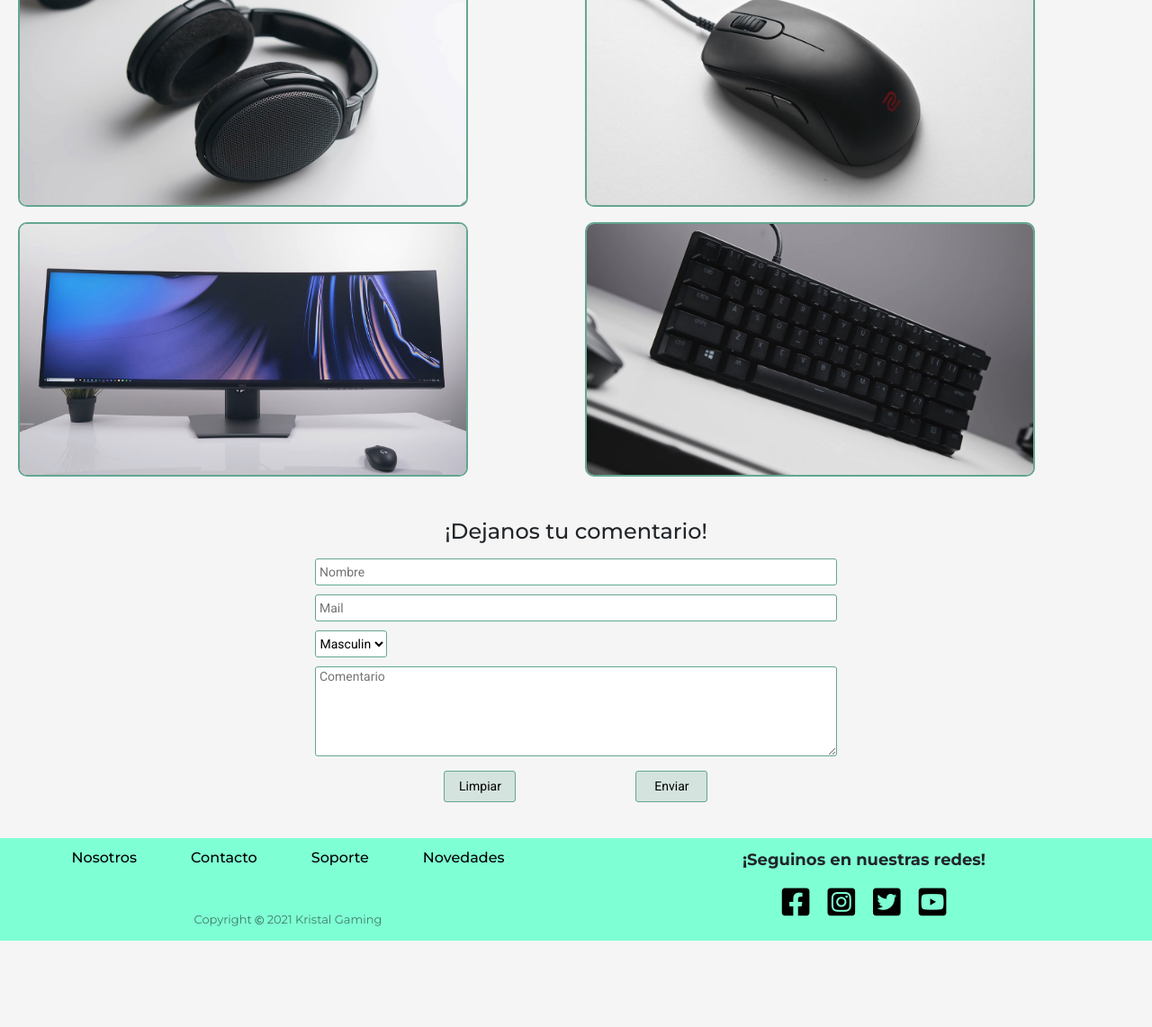
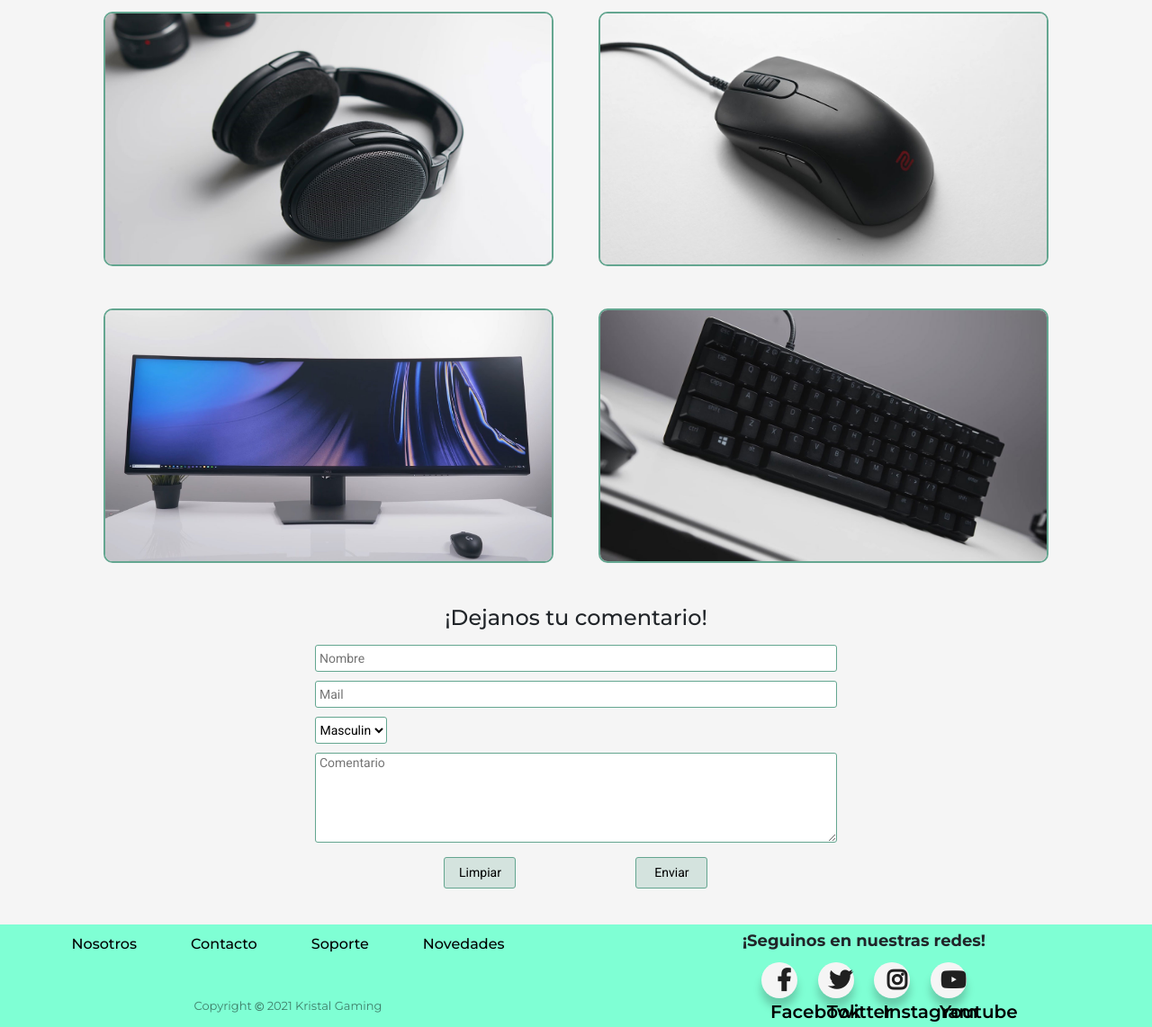
Before and after one commit to Konig-Ju/Proyecto_final, a website: page index.html in a window 1280 px wide. Shown: the part 1089-2231 px from the top of the page at 90% size. Before the commit the page ends 2135 px from the top, so only its background shows below. Drawn offline with Linux system fonts and the light colour scheme.

Commit message:
Futura incorporacion al footer (falta completar)

```diff
--- a/_footer.scss
+++ b/_footer.scss
@@ -51,7 +51,6 @@
 
 .redes {
     @include display-mobile;
-}
 
     .redes__titulo {
         margin-bottom: 1rem;
@@ -60,34 +59,44 @@
         font-weight: 600;
     }
 
-.redes__links {
-    @include display-mobile;
+    .redes__botonera {
+        .redes__boton {
+            display: inline-block;
+            height: 4rem;
+            width: 4rem;
+            margin: 0 1rem;
+            background-color: $ligth-color;
+            border-radius: 5rem;
+            box-shadow: 0 1rem 1rem rgba(0, 0, 0, 0.2);
 
-    ul {
-        width: 50%;
-        padding: 0;
-        display: flex;
-        flex-direction: row;
-        justify-content: center;
-        align-items: center;
-        gap: 1rem;
+            .redes__icono {
+                display: inline-block;
+                width: inherit;
+                height: inherit;
+                text-align: center;
+                border-radius: 5rem;
+                line-height: 4rem;
+
+                .fab {
+                    font-size: 2.5rem;
+                    line-height: inherit;
+                    color: $dark-color;
                 }
             }
 
-
-.fab {
+            span {
+                font-size: 2rem;
                 color: $font-color;
-    font-size: 3rem;
-    padding: .5rem;
+                font-weight: 600;
+                line-height: inherit;
+                margin-left: 1rem;
+            }
         }
 
-.fab:hover {
-    transition: 500ms;
-    transform: scale(150%);
+        .redes__boton:hover {
+            width: 200px;
         }
-
-.fab:not(:hover) {
-    transition: 300ms ease-in-out;
+    }
 }
 
 .copyright {
--- a/index.html
+++ b/index.html
@@ -141,13 +141,26 @@
         </div>
         <div class="redes">
             <div class="redes__titulo">¡Seguinos en nuestras redes!</div>
-            <div class="redes__links">
-                <ul>
-                    <li><a href="https://www.facebook.com/" target="blank"><span class="fab fa-facebook-square"></span></a></li>
-                    <li><a href="https://www.instagram.com/" target="blank"><span class="fab fa-instagram-square"></span></a></li>
-                    <li><a href="https://www.twitter.com/" target="blank"><span class="fab fa-twitter-square"></span></a></li>
-                    <li><a href="https://www.youtube.com/" target="blank"><span class="fab fa-youtube-square"></span></a></li>
-                </ul>
+            <div class="redes__botonera">
+               <a href="https://www.facebook.com" target="blank" class="redes__boton">
+                   <div class="redes__icono"><span class="fab fa-facebook-f"></span></div>
+                   <span>Facebook</span>
+               </a>
+
+                <a href="https://www.twitter.com" target="blank" class="redes__boton">
+                    <div class="redes__icono"><span class="fab fa-twitter"></span></div>
+                    <span>Twitter</span>
+                </a>
+
+                <a href="https://www.instagram.com" target="blank" class="redes__boton">
+                    <div class="redes__icono"><span class="fab fa-instagram"></span></div>
+                    <span>Instagram</span>
+                </a>
+
+                <a href="https://www.youtube.com" target="blank" class="redes__boton">
+                    <div class="redes__icono"><span class="fab fa-youtube"></span></div>
+                    <span>Youtube</span>
+                </a>
             </div>
         </div>
         <div class="copyright">
--- a/style.scss
+++ b/style.scss
@@ -385,16 +385,22 @@ body {
     }
 
     .articulos {
+        .articulos__texto {
+            margin: 3rem;
+            font-size: 3rem;
+        }
 
         div {
             width: 100%;
+            margin: auto;
             display: grid;
             grid-template-columns: repeat(2, 1fr);
-            grid-template-rows: repeat(3, 30rem);
+            grid-auto-rows: 30rem;
             grid-template-areas:
             "primero segundo"
             "tercero cuarto"
             "quinto sexto";
+            gap: 3rem;
 
             .articulo__imagen {
                 width: 50rem;
@@ -402,26 +408,38 @@ body {
 
             .primero {
                 grid-area: primero;
+                display: flex;
+                justify-content: flex-end;
             }
 
             .segundo {
                 grid-area: segundo;
+                display: flex;
+                justify-content: flex-start;
             }
 
             .tercero {
                 grid-area: tercero;
+                display: flex;
+                justify-content: flex-end;
             }
 
             .cuarto {
                 grid-area: cuarto;
+                display: flex;
+                justify-content: flex-start;
             }
 
             .quinto {
                 grid-area: quinto;
+                display: flex;
+                justify-content: flex-end;
             }
 
             .sexto {
                 grid-area: sexto;
+                display: flex;
+                justify-content: flex-start;
             }
         }
     }
```
Also changed, not shown: imagenes/slider/slider-img1.jpg, imagenes/slider/slider-img2.jpg, imagenes/slider/slider-img3.jpg, imagenes/slider/slider-img4.jpg, imagenes/slider/slider-img5.jpg, style.css, 1 other file. Lines whose indentation alone changed are shown as unchanged.
